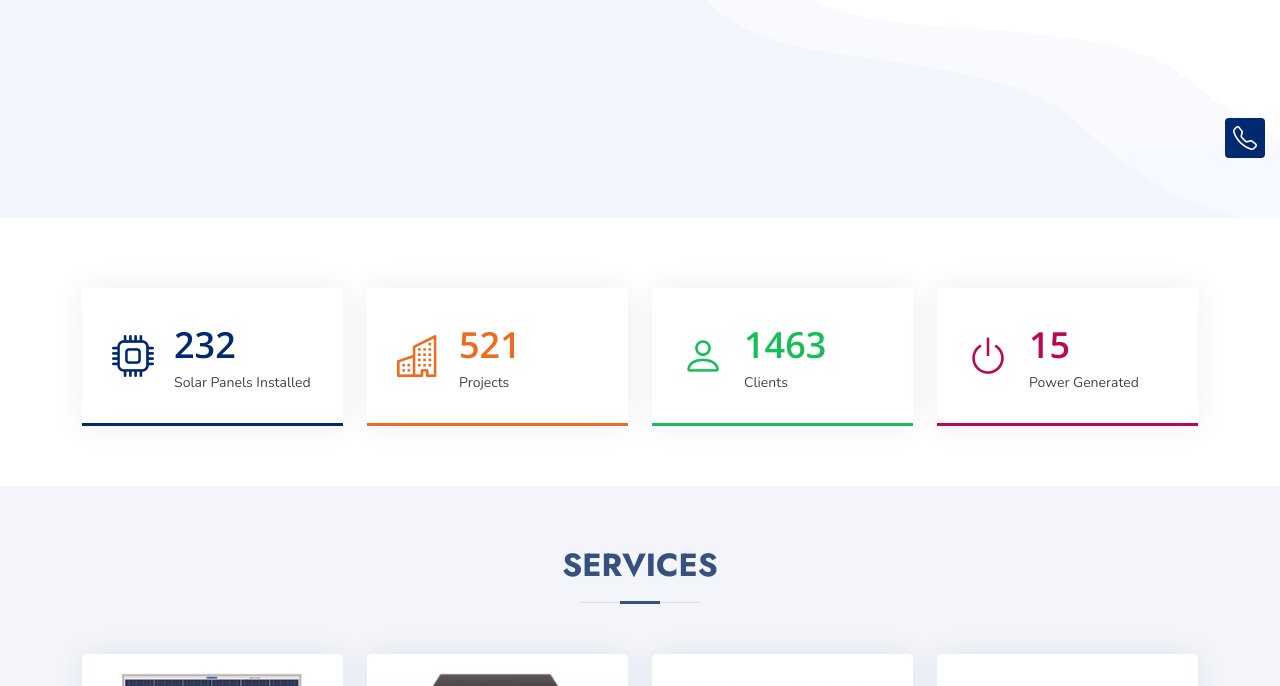
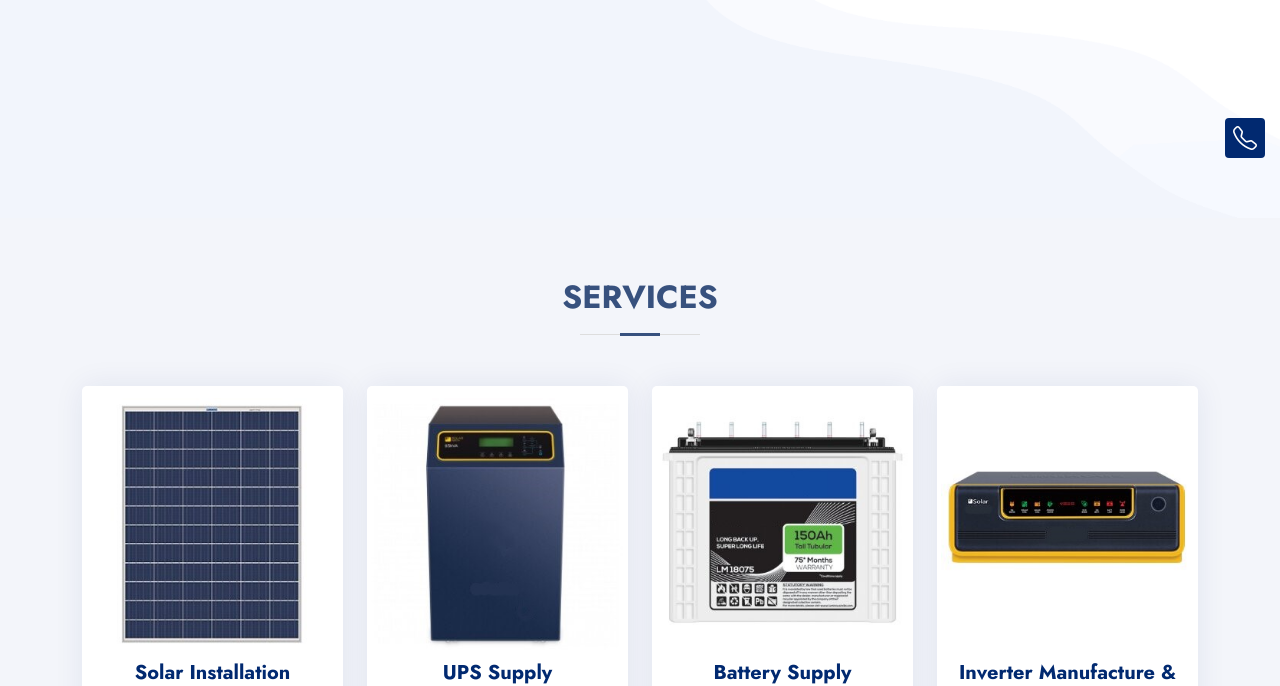
Before and after one commit to VIKASOSGS/ShubhithasEnergySolutions, a plain HTML site: page index.html in a window 1280 px wide. Shown: the part 582-1268 px from the top of the page. Drawn offline with nearby package versions, Linux system fonts and the light colour scheme.

Commit message:
Update index.html

```diff
--- a/index.html
+++ b/index.html
@@ -158,7 +158,7 @@
 
 
 
-    <!-- ======= Counts Section ======= -->
+    <!-- ======= Counts Section =======
     <section id="counts" class="counts" >
       <div class="container" data-aos="fade-up">
 
@@ -208,7 +208,7 @@
         </div>
 
       </div>
-    </section><!-- End Counts Section -->
+    </section> End Counts Section -->
 
 
 
```
